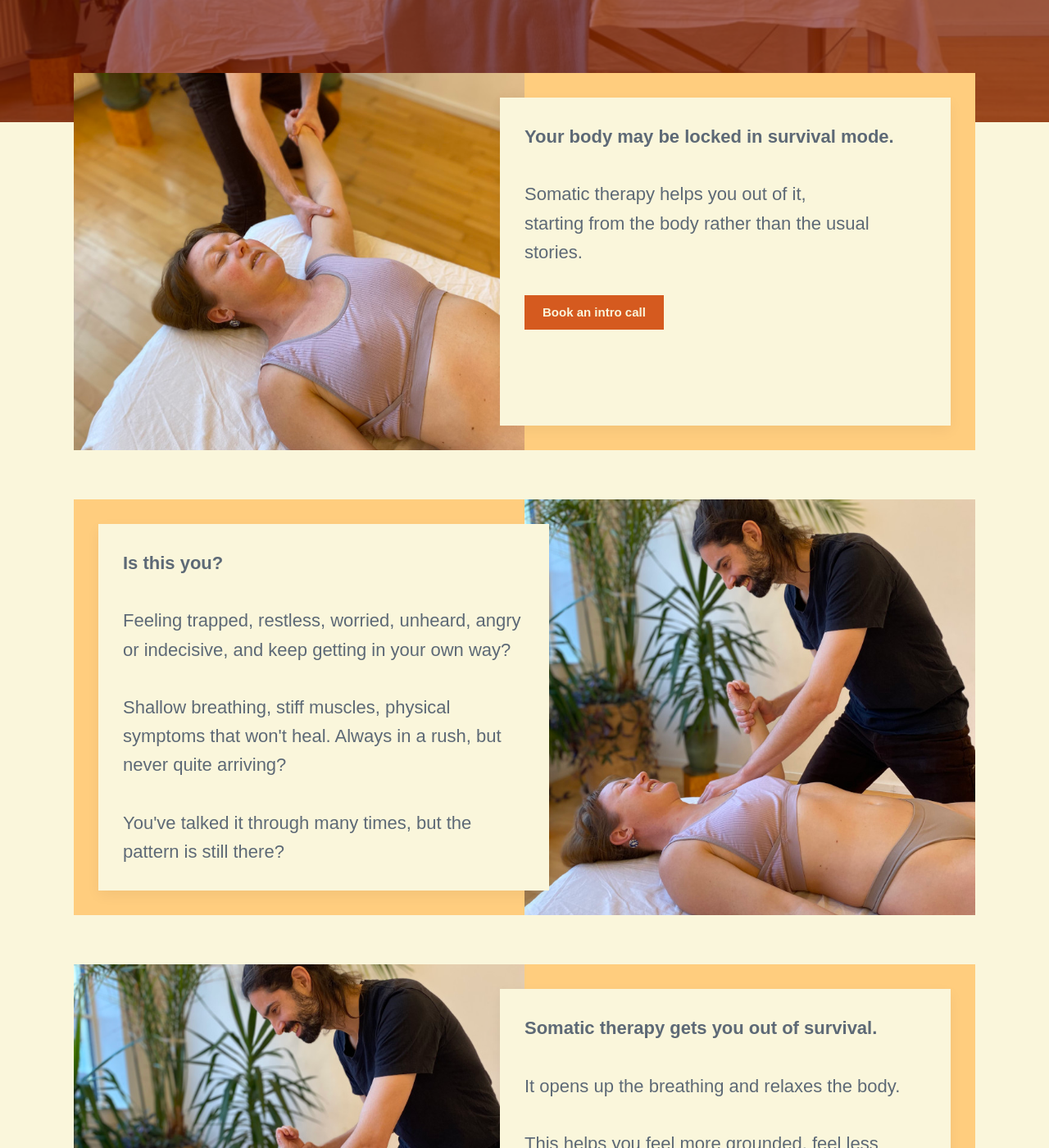
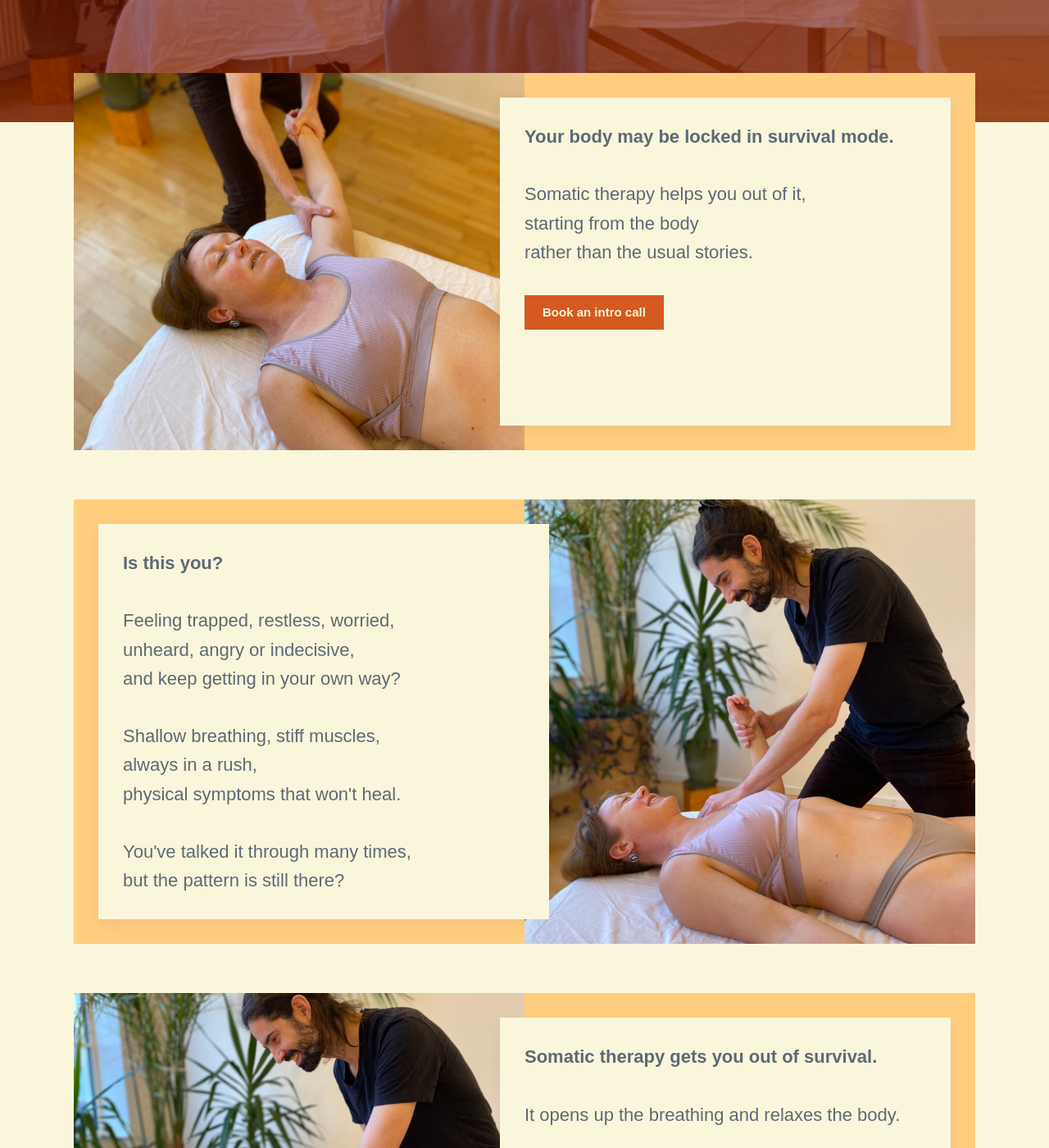
Before and after one commit to threekeytherapy/threekeytherapy.com, a Jekyll site: the page built from index.html, in a window 1280 px wide and 1400 px high, scrolled down 756 px. Shown: the whole window at 82% size. Built offline with Jekyll 4.4.1, drawn with Linux system fonts in a browser that asks for light colours; nearby versions of some CDN libraries; some web fonts are replaced.

Commit message:
line break

```diff
--- a/index.html
+++ b/index.html
@@ -40,7 +40,9 @@ featured_image: /images/treatment6crop2.jpg
 						<br><br>
 						Somatic therapy helps you out of it,
 						<br>
-						starting from the body rather than the usual stories.
+						starting from the body
+						<br>
+						rather than the usual stories.
 						<br><br>
 						<a href="/contact" class="button button--small"><b>Book an intro call</b></a>
 				</div>
@@ -60,11 +62,21 @@ featured_image: /images/treatment6crop2.jpg
 					<p class="post__description">
 						<b>Is this you?</b>
 						<br><br>
-						Feeling trapped, restless, worried, unheard, angry or indecisive, 						and keep getting in your own way?
+						Feeling trapped, restless, worried,
+						<br>
+						unheard, angry or indecisive,
+						<br>
+						and keep getting in your own way?
 						<br><br>
-						Shallow breathing, stiff muscles, physical symptoms that won't heal. 						Always in a rush, but never quite arriving?
+						Shallow breathing, stiff muscles,
+						<br>
+						always in a rush,
+						<br>
+						physical symptoms that won't heal.
 						<br><br>
-						You've talked it through many times, but the pattern is still there?
+						You've talked it through many times,
+						<br>
+						but the pattern is still there?
 				</div>
 			</div>
 
```
